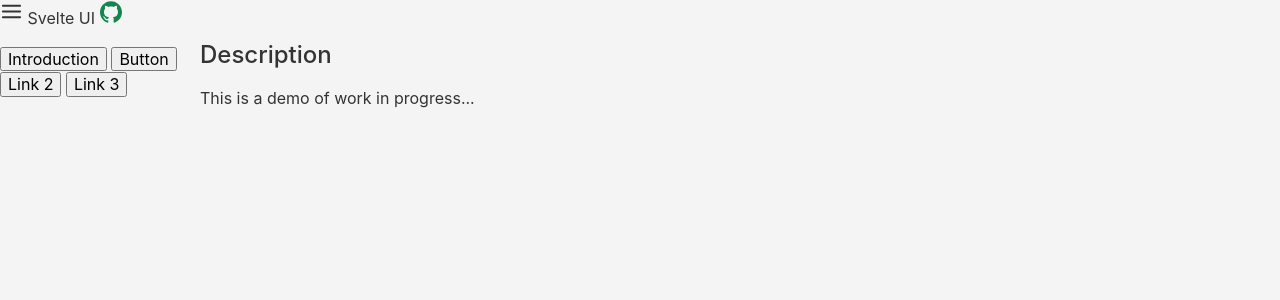
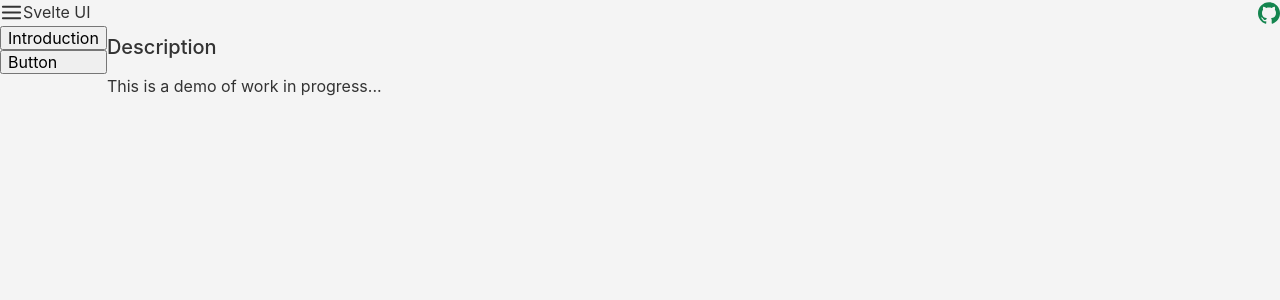
Before and after one commit to sniper365/form-svelte, a Svelte app in the folder doc/: page / in a window 1280 px wide. Shown: the top 300 px of the page. Built offline with nearby package versions, Linux system fonts and the light colour scheme.

Commit message:
layout changes

```diff
--- a/doc/src/components/Aside.svelte
+++ b/doc/src/components/Aside.svelte
@@ -1,8 +1,6 @@
-<div class="w3-sidebar w3-bar-block w3-border-right h-full">
-	<button on:click={navigation} data-url="introduction" class="w3-bar-item w3-button">Introduction</button>
-	<button on:click={navigation} data-url="button" class="w3-bar-item w3-button">Button</button>
-	<button on:click={navigation} data-url="alert" class="w3-bar-item w3-button">Link 2</button>
-	<button on:click={navigation} data-url="accordian" class="w3-bar-item w3-button">Link 3</button>
+<div class="am f fc h-full oy">
+    <button on:click={navigation} data-url="introduction" class="aml f">Introduction</button>
+    <button on:click={navigation} data-url="button" class="aml f">Button</button>
 </div>
 
 <script>
@@ -11,15 +9,6 @@
     function navigation(e) {
         let comp = e.target.dataset.url;
         window.history.replaceState(null, null, `?c=${comp}`);
-		url.update((u) => toCamelCase(comp));
+        url.update(u => toCamelCase(comp));
     }
 </script>
-
-<style>
-	.w3-sidebar {
-		flex: 0 0 200px;
-		max-width: 200px;
-		position: inherit !important;
-		padding: 16px 0;
-	}
-</style>
--- a/doc/src/components/Header.svelte
+++ b/doc/src/components/Header.svelte
@@ -1,5 +1,5 @@
-<div class="w3-bar w3-white w3-border-bottom center">
-	<span class="w3-bar-item w3-large center flex-1 center">
+<div class="ah f faic fi">
+    <span class="f faic f1">
         <svg
             stroke="currentColor"
             fill="none"
@@ -15,13 +15,12 @@
             <line x1="3" y1="6" x2="21" y2="6" />
             <line x1="3" y1="18" x2="21" y2="18" />
         </svg>
-		<span class="w3-margin-left logo">Svelte UI</span>
+        <span class="al">Svelte UI</span>
     </span>
-	<a
-		href="https://github.com/kvraamkey/svelte-ui"
-		target="_blank"
-		class="w3-bar-item w3-hover-opacity w3-right center"
-	>
+
+    <span class="f faic">
+
+        <a href="https://github.com/kvraamkey/svelte-ui" target="_blank" class="f faic">
             <svg
                 xmlns="http://www.w3.org/2000/svg"
                 viewBox="0 0 24 24"
@@ -33,29 +32,15 @@
                 <path
                     d="M12 .297c-6.63 0-12 5.373-12 12 0 5.303 3.438 9.8 8.205 11.385.6.113.82-.258.82-.577
                     0-.285-.01-1.04-.015-2.04-3.338.724-4.042-1.61-4.042-1.61C4.422 18.07 3.633 17.7 3.633
-				17.7c-1.087-.744.084-.729.084-.729 1.205.084 1.838 1.236 1.838 1.236 1.07 1.835 2.809
-				1.305 3.495.998.108-.776.417-1.305.76-1.605-2.665-.3-5.466-1.332-5.466-5.93
-				0-1.31.465-2.38 1.235-3.22-.135-.303-.54-1.523.105-3.176 0 0 1.005-.322 3.3 1.23.96-.267
-				1.98-.399 3-.405 1.02.006 2.04.138 3 .405 2.28-1.552 3.285-1.23 3.285-1.23.645 1.653.24
-				2.873.12 3.176.765.84 1.23 1.91 1.23 3.22 0 4.61-2.805 5.625-5.475 5.92.42.36.81
-				1.096.81 2.22 0 1.606-.015 2.896-.015 3.286 0 .315.21.69.825.57C20.565 22.092 24 17.592
-				24 12.297c0-6.627-5.373-12-12-12"
+                    17.7c-1.087-.744.084-.729.084-.729 1.205.084 1.838 1.236 1.838 1.236 1.07 1.835 2.809 1.305
+                    3.495.998.108-.776.417-1.305.76-1.605-2.665-.3-5.466-1.332-5.466-5.93 0-1.31.465-2.38
+                    1.235-3.22-.135-.303-.54-1.523.105-3.176 0 0 1.005-.322 3.3 1.23.96-.267 1.98-.399 3-.405 1.02.006
+                    2.04.138 3 .405 2.28-1.552 3.285-1.23 3.285-1.23.645 1.653.24 2.873.12 3.176.765.84 1.23 1.91 1.23
+                    3.22 0 4.61-2.805 5.625-5.475 5.92.42.36.81 1.096.81 2.22 0 1.606-.015 2.896-.015 3.286 0
+                    .315.21.69.825.57C20.565 22.092 24 17.592 24 12.297c0-6.627-5.373-12-12-12"
                 />
             </svg>
         </a>
+    </span>
 
 </div>
-
-<script>
-
-</script>
-
-<style>
-	.flex-1 {
-		flex: 1;
-	}
-	.logo {
-		position: relative;
-		top: 1px;
-	}
-</style>
--- a/doc/src/components/preview/Description.svelte
+++ b/doc/src/components/preview/Description.svelte
@@ -1,6 +1,6 @@
 <section>
-	<h3>Description</h3>
-	<slot />
+    <h4>Description</h4>
+    <slot />
 </section>
 
 <style>
--- a/doc/src/components/preview/PreviewPanel.svelte
+++ b/doc/src/components/preview/PreviewPanel.svelte
@@ -1,16 +1,16 @@
-<div class="preview-panel w3-light-gray">
-    <div class="toolbar w3-bar w3-border-bottom">
-        <span class="title w3-bar-item">Example</span>
-        <span on:click={() => (codeVisible = !codeVisible)} class="title w3-bar-item w3-right">{'{}'}</span>
+<div class="pp f fc">
+    <div class="pph f faic">
+        <span class="f1">Example</span>
+        <span on:click={() => (codeVisible = !codeVisible)} class="cp">{'{ }'}</span>
     </div>
 
     {#if codeVisible}
-        <div transition:slide class="hljs w3-code">
+        <div transition:slide class="hljs ox">
             {@html code}
         </div>
     {/if}
 
-    <div class="preview w3-panel w3-padding-24">
+    <div class="preview f faic fjcc fw w3-panel w3-padding-24">
         <slot />
         <slot name="action" />
     </div>
@@ -21,15 +21,11 @@
 <script>
     import { slide } from 'svelte/transition';
     export let code;
-    let codeVisible = false;
+    let codeVisible = true;
 </script>
 
 <style>
     .preview {
-        display: flex;
-        justify-content: center;
-        align-items: center;
-        flex-wrap: wrap;
         margin: 1rem 0;
         padding: 8px;
         min-height: 7.25rem;
--- /dev/null
+++ b/doc/src/components/preview/PreviewPanelWrapper.svelte
@@ -0,0 +1,8 @@
+<section class="ppw f fc oy">
+    <h3>{title}</h3>
+    <slot />
+</section>
+
+<script>
+    export let title = 'page title';
+</script>
--- a/doc/src/components/preview/Properties.svelte
+++ b/doc/src/components/preview/Properties.svelte
@@ -3,18 +3,18 @@
 </slot>
 
 <div class="properties">
-	<table class="w3-table-all">
-		<tr class="w3-light-gray">
+    <table>
+        <tr>
             <th>Name</th>
             <th>Description</th>
             <th>Default</th>
         </tr>
         {#each data as item}
-			<tr class="w3-white">
-				<td class="w3-text-red">
+            <tr>
+                <td>
                     <code>{item.name}</code>
                     {#if item.type}
-						<small class="w3-text-gray w3-block">{item.type}</small>
+                        <small>{item.type}</small>
                     {/if}
                 </td>
                 <td>
@@ -22,7 +22,9 @@
                 </td>
                 <td>
                     {#if item.def && (item.def[0] === '#' || item.def.indexOf('rgb') === 0)}
-						<span style={`display:inline-block;width:11px;height:11px;border:1px solid #bbb;background-color:${item.def}`} />
+                        <span
+                            style={`display:inline-block;width:11px;height:11px;border:1px solid #bbb;background-color:${item.def}`}
+                        />
                         {item.def}
                     {:else}
                         {@html item.def}
@@ -39,11 +41,37 @@
 
 <style>
     table {
+        width: 100%;
         font-family: var(--code-font-family);
-		font-size: 14px;
+        letter-spacing: 0.01em;
+        border-collapse: collapse;
+        border-spacing: 0;
+        font-size: 13px;
+        line-height: 18px;
     }
-	td,
-	th {
+    tr:first-child {
+        background: var(--bg-color);
+        font-weight: 500;
+    }
+    tr:first-child th:nth-child(2) {
+        max-width: 80%;
+    }
+    th,
+    td {
+        padding: 8px;
+        border: 1px solid var(--color-lightGrey);
+        text-align: left;
         vertical-align: middle;
     }
+    td :global(code) {
+        color: var(--color-error);
+    }
+    code {
+        color: var(--color-error);
+    }
+    small {
+        display: block;
+        color: var(--color-grey);
+        text-transform: capitalize;
+    }
 </style>
--- a/doc/src/components/preview/index.js
+++ b/doc/src/components/preview/index.js
@@ -1,6 +1,7 @@
+import PreviewPanelWrapper from './PreviewPanelWrapper.svelte';
 import PreviewPanel from './PreviewPanel.svelte';
 import Description from './Description.svelte';
 import Properties from './Properties.svelte';
 import Play from './Play.svelte';
 
-export { PreviewPanel, Description, Properties, Play };
+export { PreviewPanelWrapper, PreviewPanel, Description, Properties, Play };
--- a/doc/src/pages/button/Button.svelte
+++ b/doc/src/pages/button/Button.svelte
@@ -1,5 +1,4 @@
-<section class="w3-padding">
-    <h3>Button</h3>
+<PreviewPanelWrapper title="Button">
     <PreviewPanel {code}>
         <div>
             <Button name="Default" border {...props} />
@@ -19,7 +18,7 @@
     <Properties data={custom}>
         <h4 slot="name" class="w3-margin-top">CSS custom properties</h4>
     </Properties>
-</section>
+</PreviewPanelWrapper>
 
 <PropsPanel>
     <section class="flex align-items-center w3-margin-bottom">
@@ -42,7 +41,13 @@
 
 <script>
     import { Button } from '@kvraamkey/svelte-ui';
-    import { PreviewPanel, Description, Properties, Play as PropsPanel } from './../../components/preview';
+    import {
+        PreviewPanelWrapper,
+        PreviewPanel,
+        Description,
+        Properties,
+        Play as PropsPanel,
+    } from './../../components/preview';
 
     import code from './code.md';
     import doc from './doc.md';
```
Lines whose indentation alone changed are shown as unchanged.
